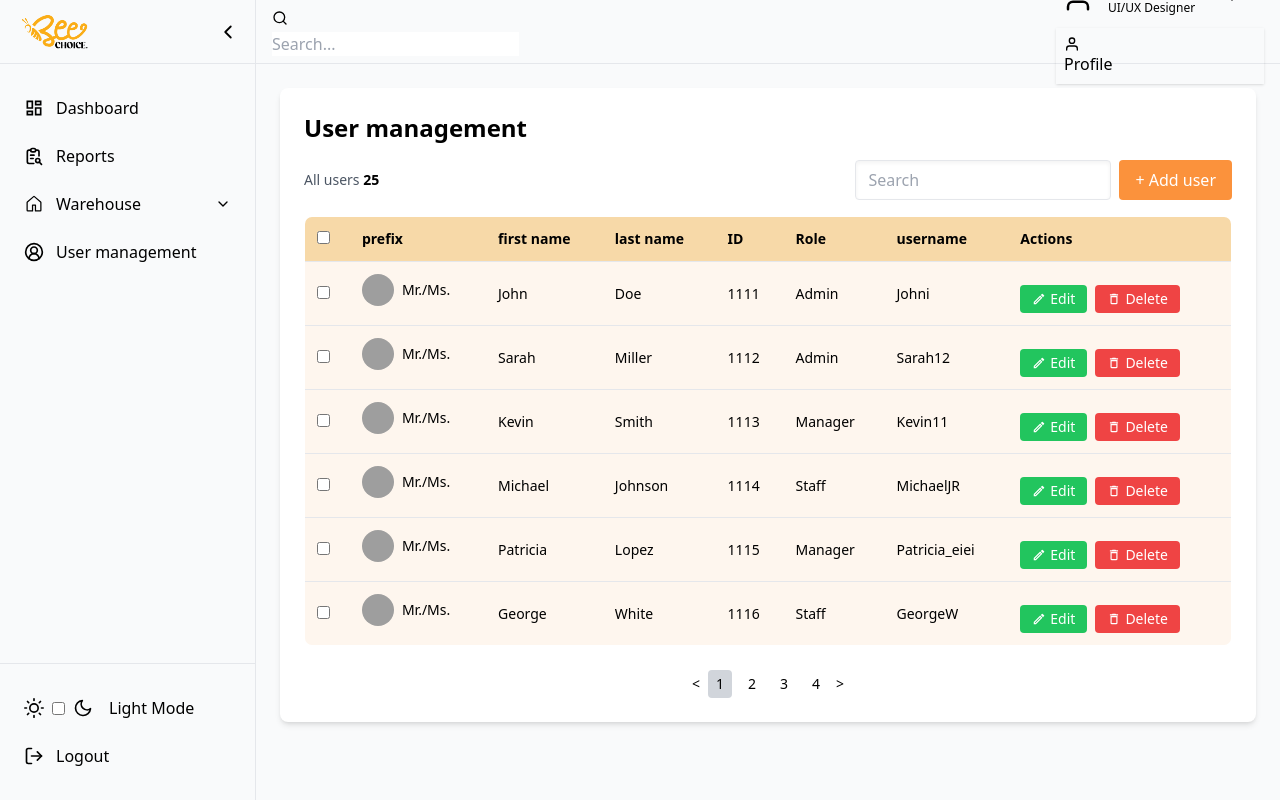
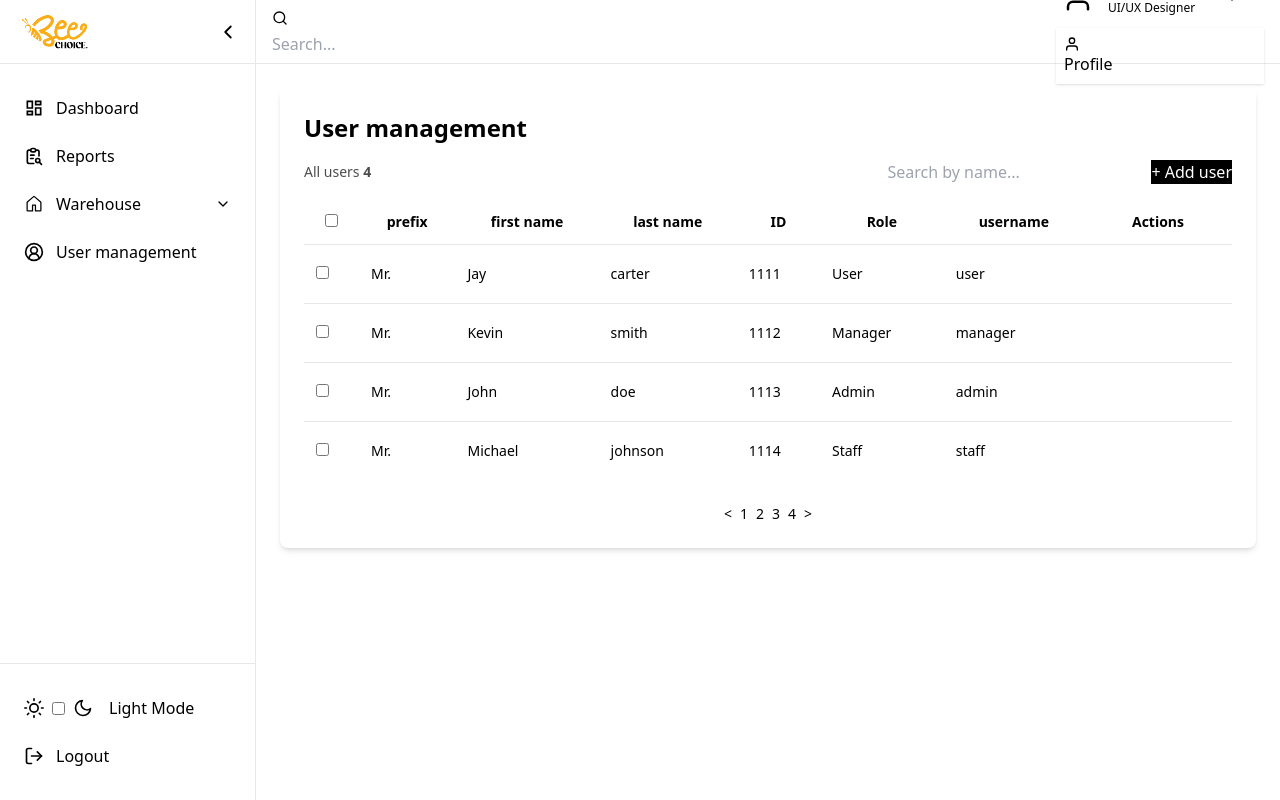
Before and after one commit to KulrapatJay/frontend-warehouse-webapp, a Next.js app: page /user_management in a window 1280 px wide. Built offline with nearby package versions, Linux system fonts and the light colour scheme; grey boxes are pictures that could not be loaded.

Commit message:
เเก้ใหม่เเล้ว

```diff
--- a/src/app/user_management/page.tsx
+++ b/src/app/user_management/page.tsx
@@ -1,94 +1,115 @@
-import React from "react";
+"use client";
+
+import React, { useEffect, useMemo, useState } from "react";
 import Sidebar from "@/components/common/Sidebar";
 import Navbar from "@/components/common/Navbar";
 import { MdOutlineModeEditOutline, MdOutlineDelete } from "react-icons/md";
+import { User as userMock } from "@/mock/user";
+import { Prefix } from "@/mock/prefixs";
 
-const users = [
-  {
-    id: 1111,
-    prefix: "Mr./Ms.",
-    firstName: "John",
-    lastName: "Doe",
-    role: "Admin",
-    username: "Johni",
-    avatar: "/avatar1.jpg",
-  },
-  {
-    id: 1112,
-    prefix: "Mr./Ms.",
-    firstName: "Sarah",
-    lastName: "Miller",
-    role: "Admin",
-    username: "Sarah12",
-    avatar: "/avatar2.jpg",
-  },
-  {
-    id: 1113,
-    prefix: "Mr./Ms.",
-    firstName: "Kevin",
-    lastName: "Smith",
-    role: "Manager",
-    username: "Kevin11",
-    avatar: "/avatar3.jpg",
-  },
-  {
-    id: 1114,
-    prefix: "Mr./Ms.",
-    firstName: "Michael",
-    lastName: "Johnson",
-    role: "Staff",
-    username: "MichaelJR",
-    avatar: "/avatar4.jpg",
-  },
-  {
-    id: 1115,
-    prefix: "Mr./Ms.",
-    firstName: "Patricia",
-    lastName: "Lopez",
-    role: "Manager",
-    username: "Patricia_eiei",
-    avatar: "/avatar5.jpg",
-  },
-  {
-    id: 1116,
-    prefix: "Mr./Ms.",
-    firstName: "George",
-    lastName: "White",
-    role: "Staff",
-    username: "GeorgeW",
-    avatar: "/avatar6.jpg",
-  },
-];
+type User = typeof userMock[number];
+type PrefixItem = { id: number; name: string };
 
 export default function UserManagement() {
+  const [searchTerm, setSearchTerm] = useState("");
+  const [theme, setTheme] = useState<"light" | "dark">("light");
+
+  // ใช้ธีมของ daisyUI ผ่าน data-theme (ไม่แตะ tailwind.config)
+  useEffect(() => {
+    const root = document.documentElement;
+
+    const syncTheme = () => {
+      // อ่านจาก DOM ก่อน ถ้าไม่มีค่อยดูจาก localStorage
+      const domTheme = root.getAttribute("data-theme") as "light" | "dark" | null;
+      const stored = localStorage.getItem("theme") as "light" | "dark" | null;
+      const next = (domTheme || stored || "light") as "light" | "dark";
+
+      if (root.getAttribute("data-theme") !== next) {
+        root.setAttribute("data-theme", next);
+      }
+      setTheme(next);
+    };
+
+    // เรียกครั้งแรก
+    syncTheme();
+
+    // อัปเดตเมื่อมีการแก้ data-theme บน <html> (เช่น ปุ่มใน Sidebar ไปแก้ให้)
+    const obs = new MutationObserver(syncTheme);
+    obs.observe(root, { attributes: true, attributeFilter: ["data-theme"] });
+
+    // อัปเดตเมื่อ tab อื่นเปลี่ยน localStorage (หรือโค้ดที่แก้ localStorage โดยตรง)
+    const onStorage = (e: StorageEvent) => {
+      if (e.key === "theme") syncTheme();
+    };
+    window.addEventListener("storage", onStorage);
+
+    return () => {
+      obs.disconnect();
+      window.removeEventListener("storage", onStorage);
+    };
+  }, []);
+
+  const prefixMap = useMemo(() => {
+    const map: Record<number, string> = {};
+    (Prefix as PrefixItem[]).forEach((p) => (map[p.id] = p.name));
+    return map;
+  }, []);
+  const getPrefix = (id: number) => prefixMap[id] ?? "-";
+
+  const filteredUsers = useMemo(
+    () =>
+      userMock.filter((u: User) =>
+        `${u.first_name} ${u.last_name}`.toLowerCase().includes(searchTerm.toLowerCase())
+      ),
+    [searchTerm]
+  );
+
   return (
-    <div className="flex h-screen bg-gray-50">
+    // ใช้สีพื้นฐานจากธีม (light/dark) ของ daisyUI
+    <div className="flex h-screen bg-base-200 text-base-content">
       <Sidebar />
       <div className="flex flex-col flex-1 overflow-hidden">
         <Navbar />
         <main className="flex-1 p-6 overflow-y-auto">
-          <div className="bg-white rounded-lg shadow-md p-6">
+          {/* การ์ด */}
+          <div className="bg-base-100 rounded-lg shadow-md p-6">
             <div className="flex justify-between items-center mb-4">
               <h1 className="text-2xl font-bold">User management</h1>
             </div>
 
             <div className="flex justify-between items-center mb-4">
-              <span className="text-gray-600 text-sm">All users <span className="text-black font-semibold">25</span></span>
+              <span className="text-sm opacity-70">
+                All users <span className="font-semibold opacity-100">{userMock.length}</span>
+              </span>
               <div className="flex gap-2">
                 <input
                   type="text"
-                  placeholder="Search"
-                  className="border rounded px-3 py-1 w-64 shadow-inner"
+                  placeholder="Search by name..."
+                  className="input input-bordered w-64"
+                  value={searchTerm}
+                  onChange={(e) => setSearchTerm(e.target.value)}
                 />
-                <button className="bg-orange-400 hover:bg-orange-500 text-white px-4 py-2 rounded">+ Add user</button>
+                {/* ปุ่ม: ดำใน Light / น้ำเงินใน Dark */}
+                <button
+                  className={`btn text-white ${
+                    theme === "dark"
+                      ? "bg-blue-600 hover:bg-blue-700"
+                      : "bg-black hover:bg-gray-800"
+                  }`}
+                >
+                  + Add user
+                </button>
               </div>
             </div>
 
             <div className="overflow-x-auto">
-              <table className="w-full text-sm border rounded-lg overflow-hidden">
-                <thead className="bg-[#f7d9a8] text-left">
-                  <tr>
-                    <th className="p-3"><input type="checkbox" /></th>
+              {/* ตารางขาวใน light / เข้มใน dark ตามธีม */}
+              <table className="table w-full text-sm rounded-lg overflow-hidden bg-base-100">
+                <thead className="bg-base-200">
+                  <tr className="font-semibold">
+                    <th className="p-3">
+                      <input type="checkbox" className="checkbox checkbox-sm" />
+                    </th>
                     <th className="p-3">prefix</th>
                     <th className="p-3">first name</th>
                     <th className="p-3">last name</th>
@@ -98,25 +119,38 @@ export default function UserManagement() {
                     <th className="p-3">Actions</th>
                   </tr>
                 </thead>
-                <tbody className="bg-[#fef6ee]">
-                  {users.map((user, index) => (
-                    <tr key={index} className="border-t hover:bg-[#fff7ee]">
-                      <td className="p-3"><input type="checkbox" /></td>
-                      <td className="p-3 flex items-center gap-2">
-                        <img src={user.avatar} alt="avatar" className="w-8 h-8 rounded-full" />
-                        {user.prefix}
+
+                <tbody>
+                  {filteredUsers.map((user, index) => (
+                    <tr
+                      key={user.id ?? index}
+                      className="hover:bg-base-200 border-t border-base-300"
+                    >
+                      <td className="p-3">
+                        <input type="checkbox" className="checkbox checkbox-sm" />
                       </td>
-                      <td className="p-3">{user.firstName}</td>
-                      <td className="p-3">{user.lastName}</td>
+                      <td className="p-3">{getPrefix(user.prefix_id)}</td>
+                      <td className="p-3">{user.first_name}</td>
+                      <td className="p-3">{user.last_name}</td>
                       <td className="p-3">{user.id}</td>
-                      <td className="p-3">{user.role}</td>
+                      <td className="p-3">
+                        {user.role_id === 1
+                          ? "User"
+                          : user.role_id === 2
+                          ? "Manager"
+                          : user.role_id === 3
+                          ? "Admin"
+                          : user.role_id === 4
+                          ? "Staff"
+                          : "-"}
+                      </td>
                       <td className="p-3">{user.username}</td>
                       <td className="p-3 flex gap-2">
-                        <button className="bg-green-500 hover:bg-green-600 text-white px-3 py-1 rounded flex items-center gap-1">
-                          <MdOutlineModeEditOutline className="text-white" /> Edit
+                        <button className="btn btn-success btn-sm gap-1 text-white">
+                          <MdOutlineModeEditOutline /> Edit
                         </button>
-                        <button className="bg-red-500 hover:bg-red-600 text-white px-3 py-1 rounded flex items-center gap-1">
-                          <MdOutlineDelete className="text-white" /> Delete
+                        <button className="btn btn-error btn-sm gap-1 text-white">
+                          <MdOutlineDelete /> Delete
                         </button>
                       </td>
                     </tr>
@@ -124,18 +158,18 @@ export default function UserManagement() {
                 </tbody>
               </table>
             </div>
-
+            {/* Pagination */}
             <div className="flex justify-center mt-6 gap-2 text-sm">
-              <button>{"<"}</button>
+              <button className="btn btn-ghost btn-sm">{"<"}</button>
               {[1, 2, 3, 4].map((n) => (
                 <button
                   key={n}
-                  className={`px-2 py-1 rounded ${n === 1 ? "bg-gray-300" : "hover:bg-gray-200"}`}
+                  className={`btn btn-sm ${n === 1 ? "btn-neutral" : "btn-ghost"}`}
                 >
                   {n}
                 </button>
               ))}
-              <button>{">"}</button>
+              <button className="btn btn-ghost btn-sm">{">"}</button>
             </div>
           </div>
         </main>
--- a/src/components/common/Sidebar/index.tsx
+++ b/src/components/common/Sidebar/index.tsx
@@ -13,6 +13,8 @@ import { MdOutlineDashboard } from "react-icons/md";
 import { TbReportSearch } from "react-icons/tb";
 import { LuCircleUserRound } from "react-icons/lu";
 import { useRouter } from "next/navigation";
+import Link from "next/link";
+
 
 export default function Sidebar() {
     const [isCollapsed, setIsCollapsed] = useState(false);
@@ -114,10 +116,10 @@ export default function Sidebar() {
                             </div>
                         )}
                     </div>
-                    <a href="#" className="flex items-center p-2 rounded-lg hover:bg-base-200">
-                    <LuCircleUserRound  size={20} className="flex-shrink-0" />
+                    <Link href="/user_management" className="flex items-center p-2 rounded-lg hover:bg-base-200">
+                    <LuCircleUserRound size={20} className="flex-shrink-0" />
                     {!isCollapsed && <span className="ml-3">User management</span>}
-                    </a>
+                    </Link>
                 </nav>
 
                 <div className="px-4 py-6 border-t border-base-300 space-y-2">
```
